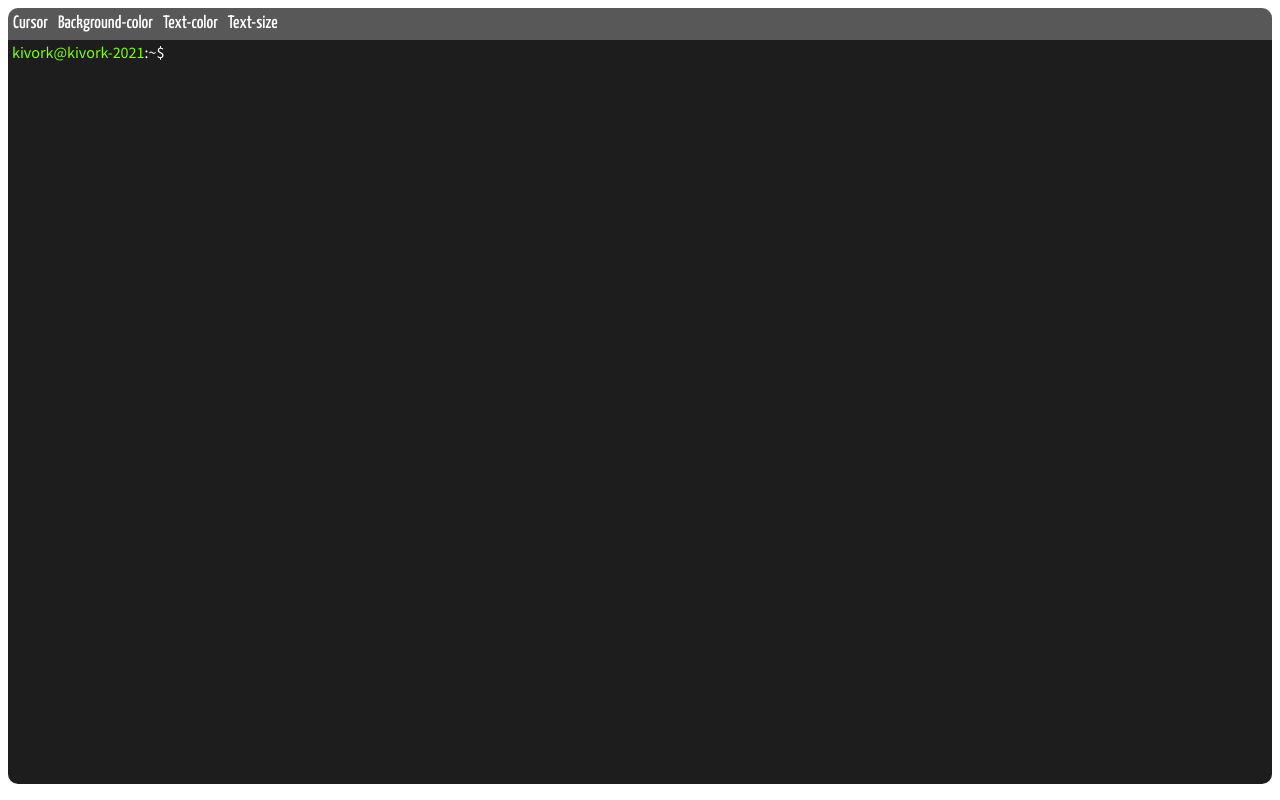
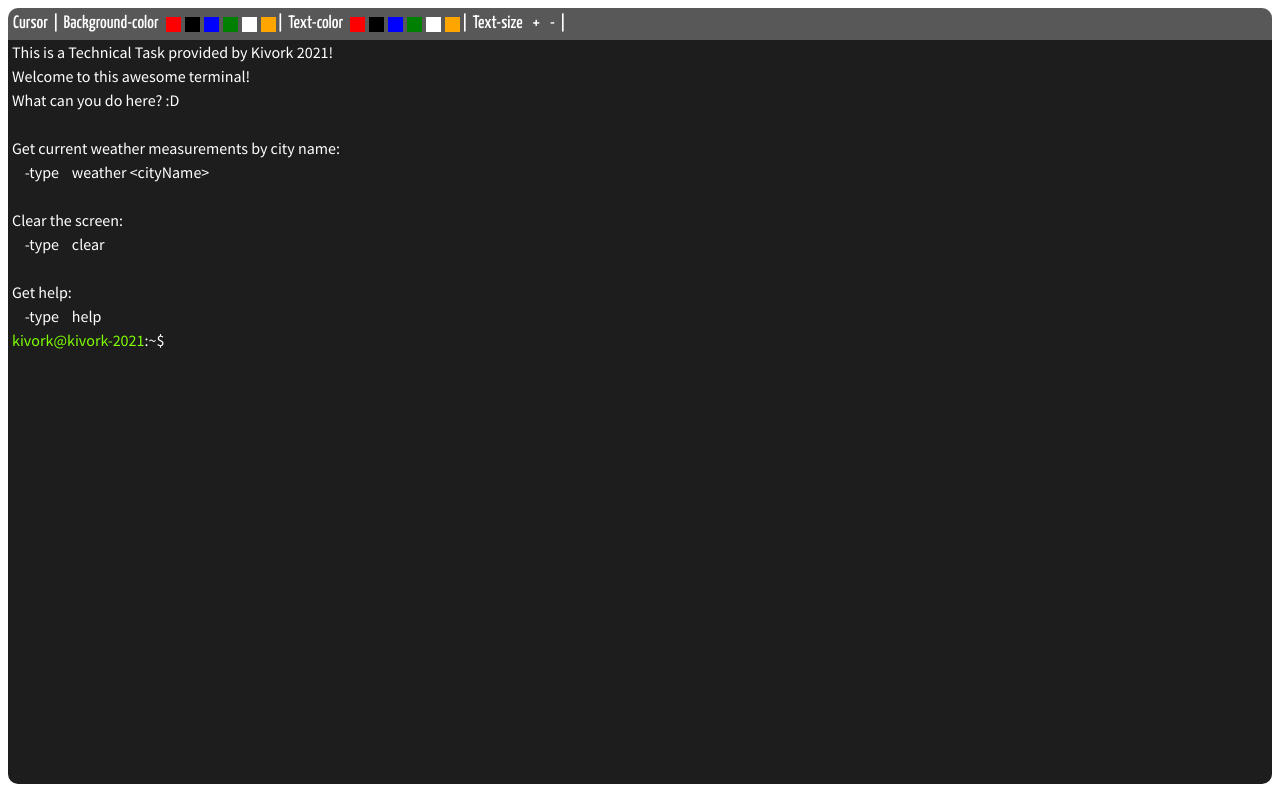
Before and after one commit to NaiDuGroup/terminalEmulator, an Angular app: page / in a window 1280 px wide. Built offline with nearby package versions, Linux system fonts and the light colour scheme.

Commit message:
AddedThemes_AddedFocus

```diff
--- a/src/app/components/terminal-entity/terminal-entity.component.html
+++ b/src/app/components/terminal-entity/terminal-entity.component.html
@@ -1,23 +1,51 @@
-<div class="terminal">
+<div id="terminal" class="terminal">
     <div class="terminal__header">
         <span class="terminal__header--el">Cursor</span>
+        <span>|</span>
         <span class="terminal__header--el">Background-color</span>
+        <div class="color-pallete">
+            <div class="color-pallete--red" (click)="setBgColor('red')"></div>
+            <div class="color-pallete--black" (click)="setBgColor('black')"></div>
+            <div class="color-pallete--blue" (click)="setBgColor('blue')"></div>
+            <div class="color-pallete--green" (click)="setBgColor('green')"></div>
+            <div class="color-pallete--white" (click)="setBgColor('white')"></div>
+            <div class="color-pallete--orange" (click)="setBgColor('orange')"></div>
+        </div>
+        <span>|</span>
         <span class="terminal__header--el">Text-color</span>
+        <div class="color-pallete">
+            <div class="color-pallete--red" (click)="setTextColor('red')"></div>
+            <div class="color-pallete--black" (click)="setTextColor('black')"></div>
+            <div class="color-pallete--blue" (click)="setTextColor('blue')"></div>
+            <div class="color-pallete--green" (click)="setTextColor('green')"></div>
+            <div class="color-pallete--white" (click)="setTextColor('white')"></div>
+            <div class="color-pallete--orange" (click)="setTextColor('orange')"></div>
+        </div>
+        <span>|</span>
         <span class="terminal__header--el">Text-size</span>
+        <div class="font-size-panel">
+            <span class="font-size-panel__el" (click)="setTextSize('+')">+</span>
+            <span class="font-size-panel__el" (click)="setTextSize('-')">-</span>
+        </div>
+        <span>|</span>
         <!-- <span class="terminal__header--el">+ New Terminal</span> -->
     </div>
     <div class="terminal__body" id="body">
         <div>
             <div *ngFor="let el of output" class="body-output">
-                {{el}}
+                <span class="output">{{el}}</span>
             </div>
         </div>
         <div class="body-input">
-            <span class="body-input__main-root">{{userName}}</span>
-            <span class="body-input--symbols">:</span>
-            <span class="body-input--symbols">~</span>
-            <span class="body-input--symbols">$</span>
+            <span id="root" class="body-input__main-root">{{userName}}</span>
+            <div>
+                <span class="body-input--symbols">:</span>
+                <span class="body-input--symbols">~</span>
+                <span class="body-input--symbols">$</span>
+            </div>
             <input
+                id="input"
+                spellcheck="false"
                 autofocus
                 [(ngModel)]="currentCommand"
                 class="body-input__input-field"
--- a/src/app/components/terminal-entity/terminal-entity.component.scss
+++ b/src/app/components/terminal-entity/terminal-entity.component.scss
@@ -16,11 +16,7 @@
 
     &--el {
       margin: 0px 5px;
-            cursor: pointer;
-        }
-
-        &--el:hover {
-            color: rgb(253, 185, 185);
+      cursor: auto;
     }
   }
 
@@ -34,15 +30,81 @@
   }
 }
 
+
+.color-pallete {
+  display: flex;
+  flex-direction: row;
+
+  &--red {
+    background-color: red;
+    cursor: pointer;
+    height: 15px;
+    width: 15px;
+    margin: 0px 2px;
+  }
+
+  &--black {
+    background-color: black;
+    cursor: pointer;
+    height: 15px;
+    width: 15px;
+    margin: 0px 2px;
+  }
+
+  &--blue {
+    background-color: blue;
+    cursor: pointer;
+    height: 15px;
+    width: 15px;
+    margin: 0px 2px;
+  }
+
+  &--green {
+    background-color: green;
+    cursor: pointer;
+    height: 15px;
+    width: 15px;
+    margin: 0px 2px;
+  }
+
+  &--white {
+    background-color: white;
+    cursor: pointer;
+    height: 15px;
+    width: 15px;
+    margin: 0px 2px;
+  }
+
+  &--orange {
+    background-color: orange;
+    cursor: pointer;
+    height: 15px;
+    width: 15px;
+    margin: 0px 2px;
+  }
+}
+
+.font-size-panel {
+    display: flex;
+
+    &__el {
+        margin: 0px 5px;
+        cursor: pointer;
+    }
+}
+
+
 .body-output {
   color: #fff;
   margin: 0px 4px;
   font-family: 'Source Sans Pro', sans-serif;
+  white-space: pre;
 }
 
 .body-input {
   display: flex;
   flex-direction: row;
+  align-items: baseline;
   margin: 0px 4px;
   font-family: 'Source Sans Pro', sans-serif;
     padding-bottom: 10px;
@@ -65,14 +127,4 @@
     background-color: rgb(29, 29, 29);
     color: #fff;
   }
-
-    &__input-field::spelling-error {
-        display: none;
 }
-
-    &__input-field::grammar-error {
-        display: none;
-    }
-
-
-}
--- a/src/app/components/terminal-entity/terminal-entity.component.ts
+++ b/src/app/components/terminal-entity/terminal-entity.component.ts
@@ -15,7 +15,14 @@ import { OpenWeatherMapHttpService } from '../../servicies';
 })
 export class TerminalEntityComponent implements OnInit, AfterViewChecked {
 
-  userName: string = "kivork@kivork-2021"
+  userName: string = "kivork@kivork-2021";
+
+  preferences = {
+    // cursor: "black",
+    backgroundColor: "rgb(29, 29, 29)",
+    textColor: "#fff",
+    textSize: 16,
+  }
 
   currentCommand = "";
   output: string[] = [];
@@ -25,21 +32,57 @@ export class TerminalEntityComponent implements OnInit, AfterViewChecked {
 
   constructor(
     private _httpService: OpenWeatherMapHttpService,
-  ) {}
+  ) {
+      this.output.push("This is a Technical Task provided by Kivork 2021!");
+      this.output.push("Welcome to this awesome terminal!");
+      this.output.push("What can you do here? :D");
+      this.output.push(" ");
+      this.output.push("Get current weather measurements by city name:");
+      this.output.push("    -type    weather <cityName>");
+      this.output.push(" ");
+      this.output.push("Clear the screen:");
+      this.output.push("    -type    clear");
+      this.output.push(" ");
+      this.output.push("Get help:");
+      this.output.push("    -type    help");
+  }
 
   ngOnInit(): void {
+
     if (sessionStorage.getItem("autosave")) {
       let autosave = JSON.parse(sessionStorage.getItem('autosave'));
       this.currentCommand = autosave.currCmd;
       this.output = autosave.output;
       this.commandsHistory = autosave.cmdsHistory;
       this.counterForCommandHistory = autosave.counter;
+      this.preferences.textSize = autosave.textSize;
+      this.preferences.textColor = autosave.textColor;
+      this.preferences.backgroundColor = autosave.backgroundColor;
     }
+
+    this.setBgColor(this.preferences.backgroundColor);
+    this.setTextColor(this.preferences.textColor);
+    this.setTextSize();
+
+    const terminal = document.getElementById("terminal");
+    const input = document.getElementById('input');
+
+    terminal.addEventListener('mouseover', () => {
+      input.focus();
+    });
+
+    terminal.addEventListener('click', () => {
+      input.focus();
+    });
+
   }
 
   ngAfterViewChecked(): void {
     const objDiv = document.getElementById("body");
     objDiv.scrollTop = objDiv.scrollHeight;
+
+    this.setTextColor(this.preferences.textColor);
+    this.setTextSize();
   }
 
   handleCommand() {
@@ -51,14 +94,33 @@ export class TerminalEntityComponent implements OnInit, AfterViewChecked {
         case "weather":
           this.weatherCmnds(parsedInput[1]);
           break;
+        case "clear":
+          this.output = [];
+          break;
+        case "help":
+          this.showHelpMessage();
+          break;
         default:
           this.output.push(this.currentCommand + ": Command not found");
       }
     } else {
       return;
     }
+  }
 
-
+  showHelpMessage() {
+      this.output.push("This is a Technical Task provided by Kivork 2021!");
+      this.output.push("Welcome to this awesome terminal!");
+      this.output.push("What can you do here? :D");
+      this.output.push(" ");
+      this.output.push("Get current weather measurements by city name:");
+      this.output.push("    -type    weather <cityName>");
+      this.output.push(" ");
+      this.output.push("Clear the screen:");
+      this.output.push("    -type    clear");
+      this.output.push(" ");
+      this.output.push("Get help:");
+      this.output.push("    -type    help");
   }
 
   keydownEvent(event: KeyboardEvent) {
@@ -91,27 +153,56 @@ export class TerminalEntityComponent implements OnInit, AfterViewChecked {
       currCmd: this.currentCommand,
       output: this.output,
       cmdsHistory: this.commandsHistory,
-      counter: this.counterForCommandHistory
+      counter: this.counterForCommandHistory,
+      textColor: this.preferences.textColor,
+      backgroundColor: this.preferences.backgroundColor,
+      textSize: this.preferences.textSize
     };
 
     sessionStorage.setItem("autosave", JSON.stringify(autosave));
   }
 
   weatherCmnds(city: string) {
+  if(city) {
+    this._httpService.getWeatherByName(city).subscribe((resp) => {
+      this.output.push("  ");
+      this.output.push("Country: " + resp.sys.country);
+      this.output.push("City: " + resp.name);
+      this.output.push("Temperature: " + resp.main.temp + "C");
+      this.output.push("Description: " + resp.weather[0].description);
+      this.output.push("  ");
+    }, err => {
+      this.output.push("  ");
+      this.output.push("    Oooops! " + err.error.message);
+      this.output.push("  ");
+    });
+  } else {
+    this.output.push("    -type   weather <command>");
+  }
 
-    setTimeout(() => {
-      this._httpService.getWeatherByName(city).pipe(
-        tap((resp) =>{
-          console.log(resp);
-          this.output.push("Country: " + resp.sys.country);
-          this.output.push("City: " + resp.name);
-          this.output.push("Temperature: " + resp.main.temp + "C")
-          this.output.push("Description: " + resp.weather[0].description)
-        })
-      ).subscribe()
-    }, 1000);
+    // if (city) {
 
-  }
+
+    // setTimeout(() => {
+    //   this._httpService.getWeatherByName(city).pipe(
+    //     tap((resp) =>{
+    //       console.log(resp);
+    //       if(resp.cod != 200) {
+    //         this.output.push(" Oooops! " + resp.message);
+    //       } else {
+
+    //         this.output.push("Country: " + resp.sys.country);
+    //         this.output.push("City: " + resp.name);
+    //         this.output.push("Temperature: " + resp.main.temp + "C");
+    //         this.output.push("Description: " + resp.weather[0].description);
+    //       }
+    //     })
+    //   ).subscribe(res => console.log(res));
+    // }, 700);
+      // } else {
+      //   this.output.push("    -type   weather <command>");
+      // }
+    }
 
   addCommand() {
     if (this.commandsHistory.length > 0 && this.currentCommand.trim()) {
@@ -133,4 +224,52 @@ export class TerminalEntityComponent implements OnInit, AfterViewChecked {
   writeToOutput() {
     this.output.push(this.userName + ":~$ " + this.currentCommand);
   }
+
+  setBgColor(color: string) {
+    this.preferences.backgroundColor = color;
+
+    document.getElementById('body').style.backgroundColor = color;
+    document.getElementById('input').style.backgroundColor = color;
+    this.saveToSessionStorage();
+  }
+
+  setTextColor(color: string) {
+    this.preferences.textColor = color;
+
+    const spans = document.getElementsByClassName('output') as HTMLCollectionOf<HTMLElement>;
+    for (let i = 0; i < spans.length; i++) {
+      spans[i].style.color = this.preferences.textColor;
+    }
+
+    const symbols = document.getElementsByClassName('body-input--symbols') as HTMLCollectionOf<HTMLElement>;
+    for (let i = 0; i < symbols.length; i++) {
+      symbols[i].style.color = this.preferences.textColor;
+    }
+
+    document.getElementById('input').style.color = this.preferences.textColor;
+    this.saveToSessionStorage();
+  }
+
+  setTextSize(cmd?: string) {
+    if(cmd == "+") {
+      this.preferences.textSize++;
+    }
+    if(cmd == "-") {
+      this.preferences.textSize--;
+    }
+
+      const spans = document.getElementsByClassName('output') as HTMLCollectionOf<HTMLElement>;
+        for (let i = 0; i < spans.length; i++) {
+          spans[i].style.fontSize = this.preferences.textSize + "px";
+      }
+
+      const symbols = document.getElementsByClassName('body-input--symbols') as HTMLCollectionOf<HTMLElement>;
+       for (let i = 0; i < symbols.length; i++) {
+        symbols[i].style.fontSize = this.preferences.textSize + "px";
+      }
+      document.getElementById('input').style.fontSize = this.preferences.textSize + "px";
+      document.getElementById('root').style.fontSize = this.preferences.textSize + "px";
+
+      this.saveToSessionStorage();
+    }
 }
```
Lines whose indentation alone changed are shown as unchanged.
